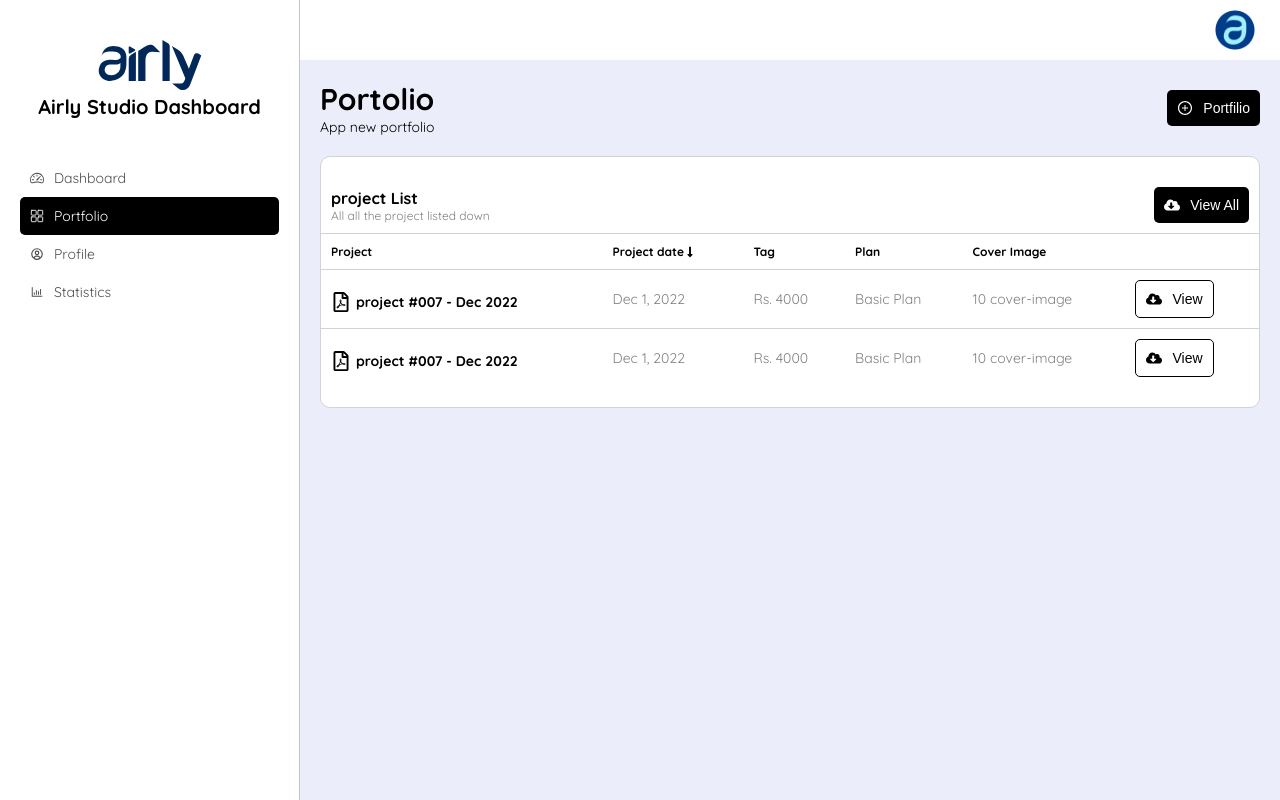
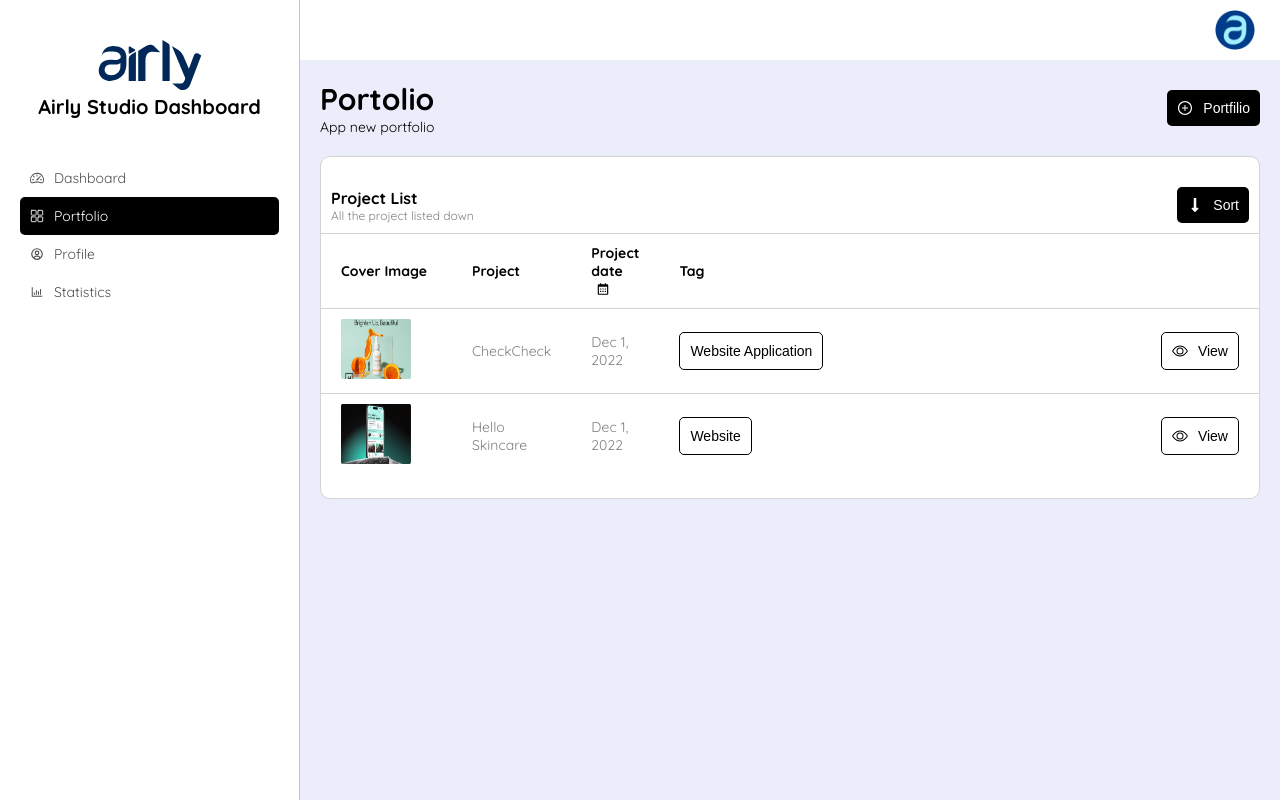
Before and after one commit to asdfstudio/asdf-admin, a Next.js app: page /portfolio in a window 1280 px wide. Built offline with nearby package versions, Linux system fonts and the light colour scheme.

Commit message:
portfolio page table

```diff
--- a/src/Pages/dashboard/index.js
+++ b/src/Pages/dashboard/index.js
@@ -11,7 +11,7 @@ import ActionButton from "@aio/components/ActionButton";
 import { AiOutlinePlusCircle } from "react-icons/ai";
 import Section from "@aio/components/Section";
 
-import BillingHistory from "../../components/BillingHistory";
+import BillingHistory from "../../components/ProjectHistory";
 import Paragraph from "../../components/Paragraph";
 import BarChartExample from "../../components/BarChartExample";
 import Input from "@aio/components/Input";
--- a/src/Pages/portfolio/index.js
+++ b/src/Pages/portfolio/index.js
@@ -1,6 +1,6 @@
 import { useState } from "react";
 import ActionButton from "@aio/components/ActionButton";
-import BillingHistory from "../../components/BillingHistory";
+import ProjectHistory from "../../components/ProjectHistory";
 import HeaderSection from "@aio/components/HeaderSection";
 import { AiOutlinePlusCircle } from "react-icons/ai";
 import Modal from "@aio/components/Modal";
@@ -12,7 +12,6 @@ const Portfolio = () => {
     const [modal, setModal] = useState(false);
 
     const handleClose = () => {
-      //alert('closing');
       setModal(false);
     };
 
@@ -37,7 +36,7 @@ const Portfolio = () => {
                     />
                 )}
             />
-            <BillingHistory />
+            <ProjectHistory />
 
             <Modal
                 isOpen={modal}
--- a/src/components/BillingHistory.js
+++ b/src/components/ProjectHistory.js
@@ -1,14 +1,19 @@
 import ActionButton from "@aio/components/ActionButton";
 import Table from "@aio/components/Table";
 import {
-  FaCloudDownloadAlt,
-  FaRegFilePdf,
   FaLongArrowAltDown,
 } from "react-icons/fa";
 import { useState } from "react";
 import Modal from "@aio/components/Modal";
+import { BsEye } from "react-icons/bs";
+import { BiCalendar } from "react-icons/bi";
+import Tag from "@aio/components/Tag";
 
 const table_column_heading = [
+  {
+    key: "cover-image",
+    heading: "Cover Image",
+  },
   {
     key: "project",
     heading: "Project",
@@ -16,19 +21,11 @@ const table_column_heading = [
   {
     key: "project-date",
     heading: "Project date",
-    icon: FaLongArrowAltDown,
+    icon: BiCalendar,
   },
   {
     key: "tag",
     heading: "Tag",
-  },
-  {
-    key: "plan",
-    heading: "Plan",
-  },
-  {
-    key: "cover-image",
-    heading: "Cover Image",
   },
   {
     key: "action-btn",
@@ -39,58 +36,58 @@ const table_column_heading = [
 const table_data = [
   {
     id: 1,
+    "cover-image": {
+      image: "cover01.png"
+    },
     project: {
-      value: "project #007 - Dec 2022",
-      icon: FaRegFilePdf,
+      value: "CheckCheck",
     },
     "project-date": {
       value: "Dec 1, 2022",
     },
     tag: {
-      value: "Rs. 4000",
-    },
-    plan: {
-      value: "Basic Plan",
-    },
-    "cover-image": {
-      value: "10 cover-image",
+      component: () => (
+        <Tag
+          label="Website Application"
+          inverse={true}
+        />
+      ),
     },
     "action-btn": {
       component: () => (
         <ActionButton
           label="View"
-          Icon={FaCloudDownloadAlt}
+          Icon={BsEye}
           inverse={true}
-          onClick={() => {
-            alert('Welcome to airlyStudio dashboard presentation');
-          }}
+          onClick={() => setModal(true)}
         />
       ),
     },
   },
   {
     id: 2,
+    "cover-image": {
+      image: "cover02.png"
+    },
     project: {
-      value: "project #007 - Dec 2022",
-      icon: FaRegFilePdf,
+      value: "Hello Skincare",
     },
     "project-date": {
       value: "Dec 1, 2022",
     },
     tag: {
-      value: "Rs. 4000",
-    },
-    plan: {
-      value: "Basic Plan",
-    },
-    "cover-image": {
-      value: "10 cover-image",
+      component: () => (
+        <Tag
+          label="Website"
+          inverse={true}
+        />
+      ),
     },
     "action-btn": {
       component: () => (
         <ActionButton
           label="View"
-          Icon={FaCloudDownloadAlt}
+          Icon={BsEye}
           inverse={true}
         />
       ),
@@ -111,13 +108,13 @@ const projectHistory = () => {
   return (
     <>
       <Table
-        mainHeading={"project List"}
-        subHeading={"All all the project listed down"}
+        mainHeading={"Project List"}
+        subHeading={"All the project listed down"}
         headingRightItem={() => (
           <ActionButton
             onClick={openModal}
-            label="View All"
-            Icon={FaCloudDownloadAlt}
+            label="Sort"
+            Icon={FaLongArrowAltDown}
           />
         )}
         heading={table_column_heading}
--- a/src/ui-components/Table/Table.module.css
+++ b/src/ui-components/Table/Table.module.css
@@ -16,7 +16,7 @@
 
 .table-wrapper{
     width: 100%;
-    overflow: scroll;
+    overflow:auto;
 }
 
 .table{
@@ -26,13 +26,26 @@
     text-align: left;
 }
 .table th{
-    font-size: 12px;
+    font-size: 14px;
+}
+.table th:last-child{
+    width: 100px;
+}
+.table th:first-child{
+    width: 150px;
+}
+.table th:nth-last-child(2){
+    width: 800px;
 }
 .table tr{
     border-top: 1px solid rgb(211, 211, 211);
 }
 .table td, .table th{
-    padding: 10px ;
+    padding: 10px;
+}
+.table td, .table th{
+    padding-left: 20px;
+    padding-right: 20px;
 }
 
 .table tr td:nth-of-type(1){
--- a/src/ui-components/Table/index.js
+++ b/src/ui-components/Table/index.js
@@ -1,3 +1,4 @@
+import Image from "next/image";
 import styles from "./Table.module.css";
 
 const Table = ({
@@ -25,7 +26,7 @@ const Table = ({
                   {th.icon ? (
                     <th key={i}>
                       <span>{th.heading}</span>
-                      <span>
+                      <span style={{paddingLeft: "5px"}}>
                         <th.icon />
                       </span>
                     </th>
@@ -50,7 +51,16 @@ const Table = ({
                       </span>
                       <span>{td.value}</span>
                     </td>
-                  ) : (
+                  ) : td.image ? (
+                    <td>
+                      <Image
+                        src={`/`+td.image}
+                        width={'70'}
+                        height={'60'}
+                    />
+                    </td>
+                  )
+                  : (
                     <td>{td.value}</td>
                   );
                 })}
--- /dev/null
+++ b/src/ui-components/Tag/index.js
@@ -0,0 +1,16 @@
+import styles from "./tag.module.css";
+
+const Tag = ({ label = "", Icon = null, inverse = false, style = {} }) => {
+  return (
+    <button
+      className={
+        inverse ? `${styles["btn"]} ${styles["inverse"]}` : `${styles["btn"]}`
+      }
+      style={style}
+    >
+      <span>{label}</span>
+    </button>
+  );
+};
+
+export default Tag;
--- /dev/null
+++ b/src/ui-components/Tag/tag.module.css
@@ -0,0 +1,21 @@
+.btn{
+    display: flex;
+    background-color: #000;
+    color: #fff;
+    box-sizing: border-box;
+    padding: 10px;
+    border: none;
+    border-radius: 5px;
+    font-size: 14px;
+    align-items: center;
+    cursor: pointer;
+}
+.btn.inverse{
+    background-color: transparent;
+    color: #000;
+    border: 1px solid #000;
+}
+.btn > svg{
+    font-size: 16px;
+    margin-right: 10px;
+}
--- a/src/ui-components/layout/index.js
+++ b/src/ui-components/layout/index.js
@@ -1,6 +1,7 @@
 import { useEffect, useState } from "react";
 import Header from "../Header";
 import SidebarNavigation from "../SidebarNavigation";
+import Head from "next/head";
 
 const Layout = ({ children }) => {
   const [sidebarMenuActive, setSidebarMenuActive] = useState(true);
@@ -14,6 +15,11 @@ const Layout = ({ children }) => {
 
   return (
     <>
+      <Head>
+        <title>Airly Studio Admin</title>
+        <meta name="description" content="The complete solution agency" />
+        <meta name="viewport" content="width=device-width, initial-scale=1" />
+      </Head>
       <SidebarNavigation
         toggleSidebarMenu={toggleSidebarMenu}
         sidebarMenuActive={sidebarMenuActive}
```
Also changed, not shown: public/cover01.png (added), public/cover02.png (added).
